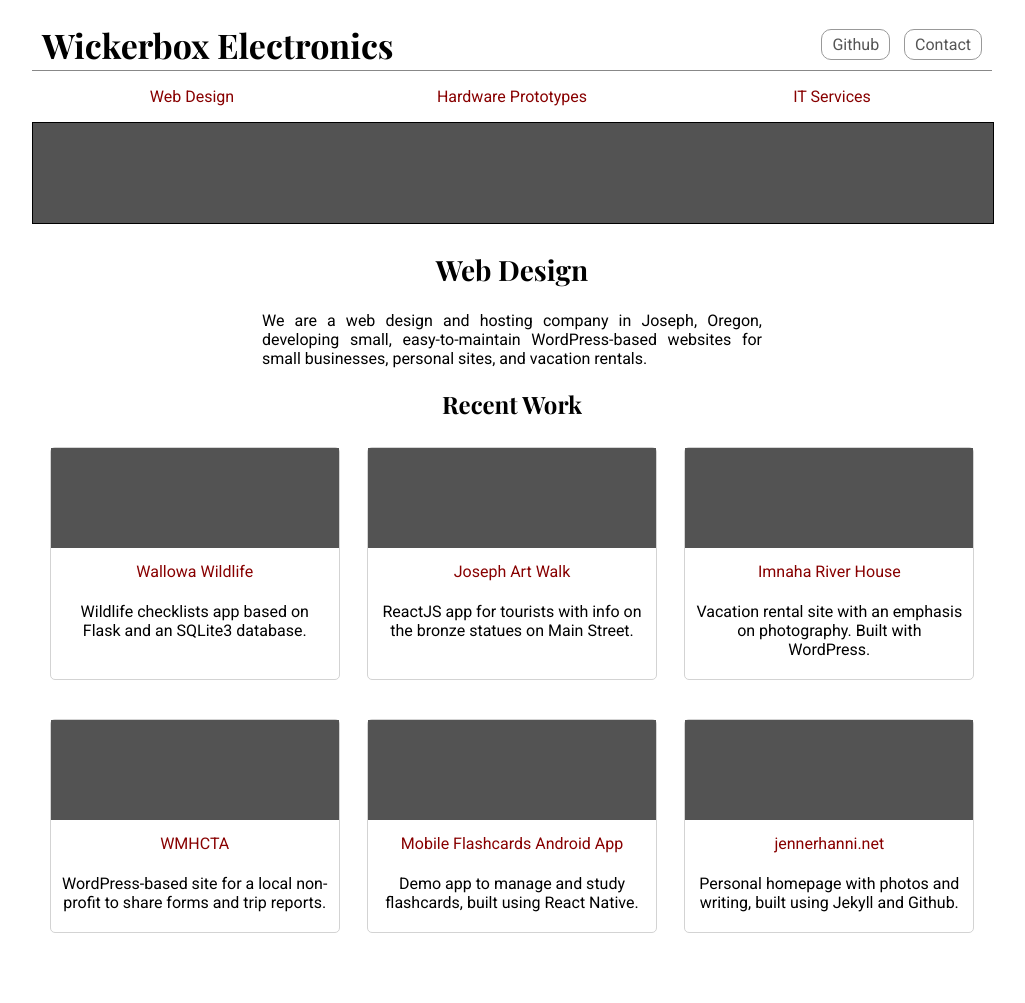
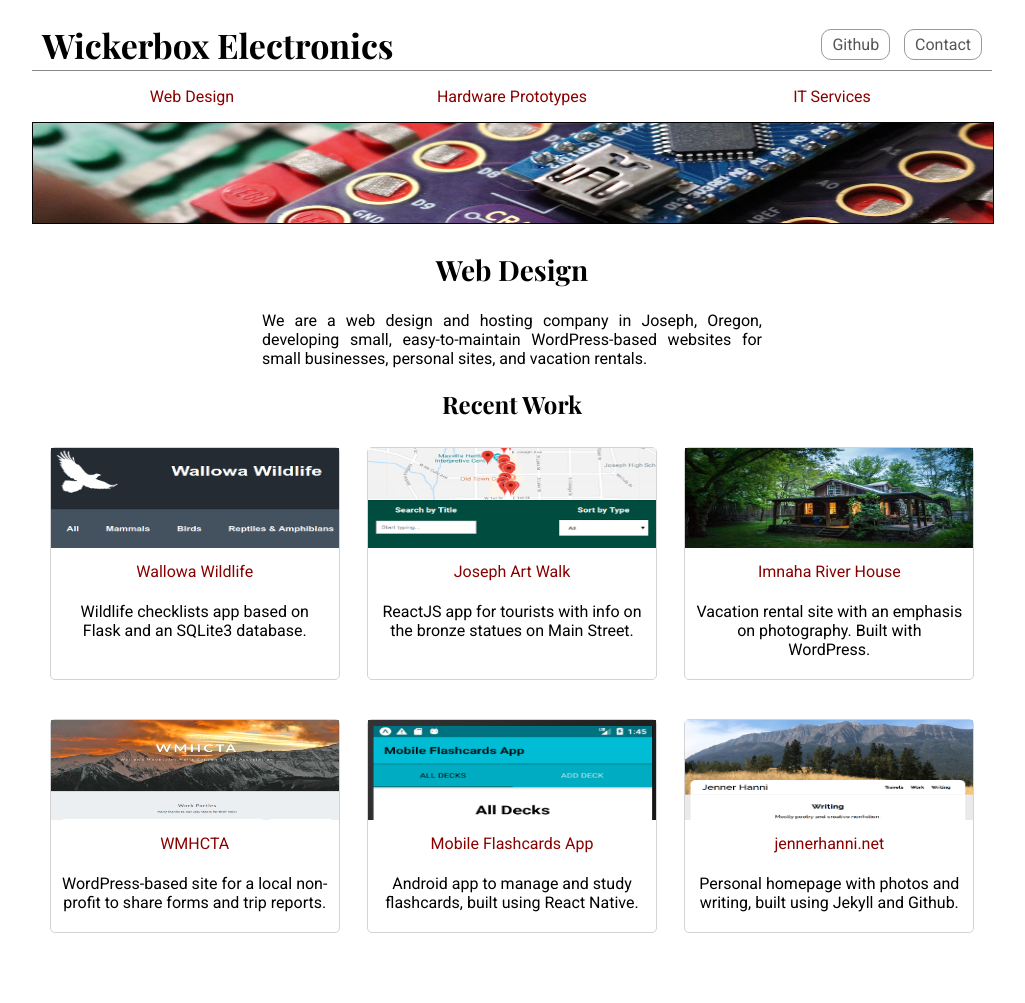
Before and after one commit to wickerbox/wickerbox.github.io, a Jekyll site: the page built from web-design.md, in a window 1280 px wide. Shown: the whole page, without its empty margins (128-1153 px from the left). Built offline with Jekyll 4.4.1, drawn with Linux system fonts in a browser that asks for light colours.

```diff
--- a/web-design.md
+++ b/web-design.md
@@ -11,32 +11,32 @@ We are a web design and hosting company in Joseph, Oregon, developing small, eas
 
 <div class="flex-container flex-wrap">
   <div class="webthumb">
-    <a href="https://wallowawildlife.com/"><img src="/img/placeholder.png"></a>
+    <a href="https://wallowawildlife.com/"><img src="/img/thumbs/wallowawildlife.png"></a>
     <div class="webthumb-link"><a href="https://wallowawildlife.com/">Wallowa Wildlife</a></div>
     <div class="webthumb-desc">Wildlife checklists app based on Flask and an SQLite3 database.</div>
   </div>
   <div class="webthumb">
-    <a href="http://josephartwalk.org/"><img src="/img/placeholder.png"></a>
+    <a href="http://josephartwalk.org/"><img src="/img/thumbs/josephartwalk.png"></a>
     <div class="webthumb-link"><a href="http://josephartwalk.org/">Joseph Art Walk</a></div>
     <div class="webthumb-desc">ReactJS app for tourists with info on the bronze statues on Main Street.</div>
   </div>
   <div class="webthumb">
-    <a href="http://imnahariverhouse.com/"><img src="/img/placeholder.png"></a>
+    <a href="http://imnahariverhouse.com/"><img src="/img/thumbs/imnahariver.png"></a>
     <div class="webthumb-link"><a href="http://imnahariverhouse.com/">Imnaha River House</a></div>
     <div class="webthumb-desc">Vacation rental site with an emphasis on photography. Built with WordPress.</div>
   </div>
   <div class="webthumb">
-    <a href="http://wmhcta.org/"><img src="/img/placeholder.png"></a>
+    <a href="http://wmhcta.org/"><img src="/img/thumbs/wmhcta.png"></a>
     <div class="webthumb-link"><a href="https://wmhcta.org/">WMHCTA</a></div>
     <div class="webthumb-desc">WordPress-based site for a local non-profit to share forms and trip reports.</div>
   </div>
   <div class="webthumb">
-    <a href="https://github.com/wicker/Mobile-Flashcards-Android-App"><img src="/img/placeholder.png"></a>
-    <div class="webthumb-link"><a href="https://github.com/wicker/Mobile-Flashcards-Android-App">Mobile Flashcards Android App</a></div>
-    <div class="webthumb-desc">Demo app to manage and study flashcards, built using React Native.</div>
+    <a href="https://github.com/wicker/Mobile-Flashcards-Android-App"><img src="/img/thumbs/flashcards.png"></a>
+    <div class="webthumb-link"><a href="https://github.com/wicker/Mobile-Flashcards-Android-App">Mobile Flashcards App</a></div>
+    <div class="webthumb-desc">Android app to manage and study flashcards, built using React Native.</div>
   </div>
   <div class="webthumb">
-    <a href="https://jennerhanni.net/"><img src="/img/placeholder.png"></a>
+    <a href="https://jennerhanni.net/"><img src="/img/thumbs/personalsite.png"></a>
     <div class="webthumb-link"><a href="https://jennerhanni.net">jennerhanni.net</a></div>
     <div class="webthumb-desc">Personal homepage with photos and writing, built using Jekyll and Github.</div>
   </div>
```
Also changed, not shown: _projects/2018-08-18-pcbway-board-test.md (added, +65 -0 lines), img/placeholder.png, img/placeholder2.png (added), img/thumbs/flashcards.png (added), img/thumbs/imnahariver.png (added), img/thumbs/josephartwalk.png (added), img/thumbs/pcbwaytest.png (added), img/thumbs/personalsite.png (added), img/thumbs/wallowawildlife.png (added), img/thumbs/wmhcta.png (added).
